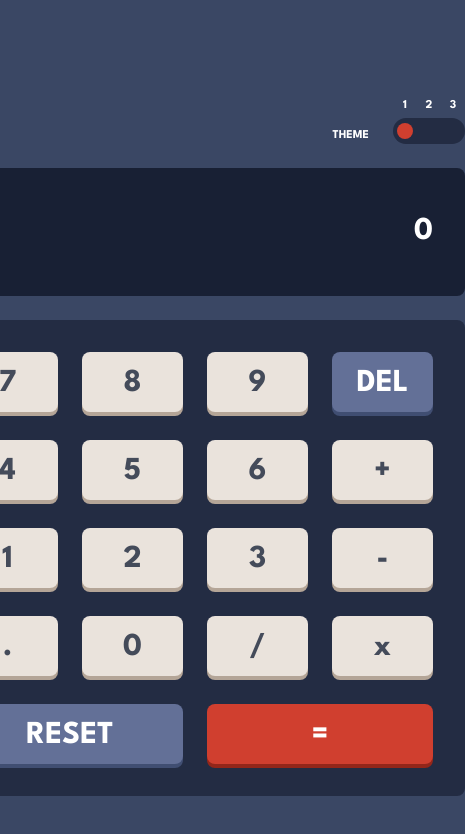
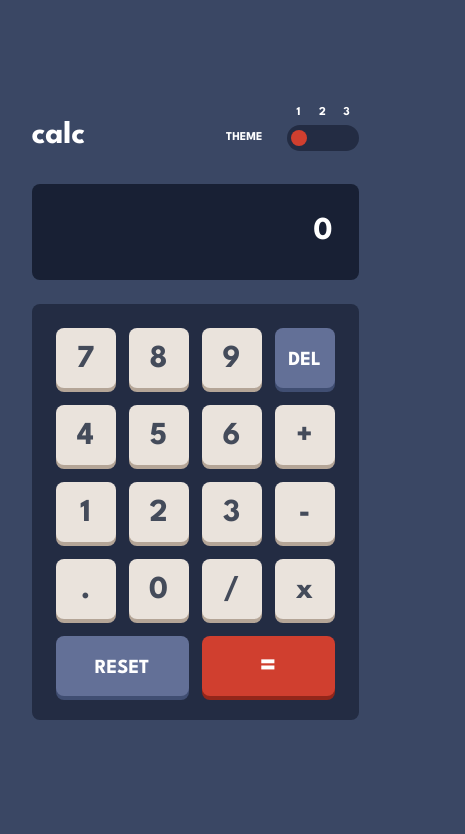
Before and after one commit to comnows/calculator-app-react, a React (Vite) app: page / in a window 390 px wide. Shown: the top 834 px of the page, 465 px wide, since content can reach past the window. Built offline with nearby package versions, Linux system fonts and the light colour scheme.

Commit message:
Add responsive design for mobile

```diff
--- a/src/App.jsx
+++ b/src/App.jsx
@@ -191,10 +191,10 @@ function App() {
 
   return (
     <>
-      <div className="grid grid-cols-[540px] justify-center items-center gap-y-6 mt-24">
-        <div className="header flex justify-between items-end">
+      <div className="grid sm:grid-cols-[540px] sm:max-w-none max-w-[375px] grid-cols-1 justify-center items-center gap-y-6 mt-24 sm:mx-0 mx-auto sm:px-0 px-6">
+        <div className="header flex justify-between">
           <div
-            className={`title text-current-num-${themes[selectTheme]} transition-colors`}
+            className={`title text-current-num-${themes[selectTheme]} transition-colors mt-4`}
           >
             calc
           </div>
@@ -206,7 +206,7 @@ function App() {
           />
         </div>
         <div
-          className={`output flex flex-col justify-center items-end bg-screen-${themes[selectTheme]} transition-colors px-8 py-6 w-full min-h-[128px] text-right rounded-lg break-all`}
+          className={`output flex flex-col justify-center items-end bg-screen-${themes[selectTheme]} transition-colors sm:px-8 px-[26px] py-6 w-full sm:min-h-[128px] min-h-[88px] text-right rounded-lg break-all`}
         >
           <div
             className={`previous-operand text-current-num-${themes[selectTheme]} transition-colors text-lg`}
@@ -220,7 +220,7 @@ function App() {
           </div>
         </div>
         <div
-          className={`input-grid grid grid-cols-4 gap-x-6 gap-y-7 p-8 bg-keypad-${themes[selectTheme]} transition-colors rounded-lg`}
+          className={`input-grid grid grid-cols-4 sm:gap-x-6 sm:gap-y-7 gap-x-[13px] gap-y-[17px] sm:p-8 p-6 bg-keypad-${themes[selectTheme]} transition-colors rounded-lg`}
         >
           <DigitButton
             selectedTheme={`${themes[selectTheme]}`}
@@ -238,7 +238,7 @@ function App() {
             dispatch={dispatch}
           />
           <button
-            className={`text-delete-text-${themes[selectTheme]} bg-delete-key-${themes[selectTheme]} hover:bg-delete-key-hover-${themes[selectTheme]} rounded-lg shadow-delete-key-shadow-${themes[selectTheme]} pt-2 pb-1 transition active:translate-y-1 active:shadow-none`}
+            className={`text-delete-text-${themes[selectTheme]} sm:text-[32px] text-xl bg-delete-key-${themes[selectTheme]} hover:bg-delete-key-hover-${themes[selectTheme]} rounded-lg shadow-delete-key-shadow-${themes[selectTheme]} pt-2 pb-1 transition active:translate-y-1 active:shadow-none`}
             onClick={() => dispatch({ type: ACTIONS.REMOVE_DIGIT })}
           >
             DEL
@@ -304,7 +304,7 @@ function App() {
             dispatch={dispatch}
           />
           <button
-            className={`col-span-2 text-delete-text-${themes[selectTheme]} bg-delete-key-${themes[selectTheme]} hover:bg-delete-key-hover-${themes[selectTheme]} rounded-lg shadow-delete-key-shadow-${themes[selectTheme]} pt-2 pb-1 transition active:translate-y-1 active:shadow-none`}
+            className={`col-span-2 text-delete-text-${themes[selectTheme]} sm:text-[32px] text-xl bg-delete-key-${themes[selectTheme]} hover:bg-delete-key-hover-${themes[selectTheme]} rounded-lg shadow-delete-key-shadow-${themes[selectTheme]} pt-2 pb-1 transition active:translate-y-1 active:shadow-none`}
             onClick={() => dispatch({ type: ACTIONS.RESET })}
           >
             RESET
--- a/src/components/ThemeButton.jsx
+++ b/src/components/ThemeButton.jsx
@@ -5,8 +5,10 @@ function ThemeButton({
   toggleRef,
 }) {
   return (
-    <div className="toggle-button flex items-end gap-x-6">
-      <div className={`text-xs text-current-num-${selectedTheme}`}>THEME</div>
+    <div className="toggle-button flex items-center gap-x-6">
+      <div className={`text-xs text-current-num-${selectedTheme} mt-5`}>
+        THEME
+      </div>
       <div className="grid grid-cols-[24px,24px,24px] gap-y-[4px] text-center">
         <button
           className={`text-xs text-current-num-${selectedTheme}`}
```
